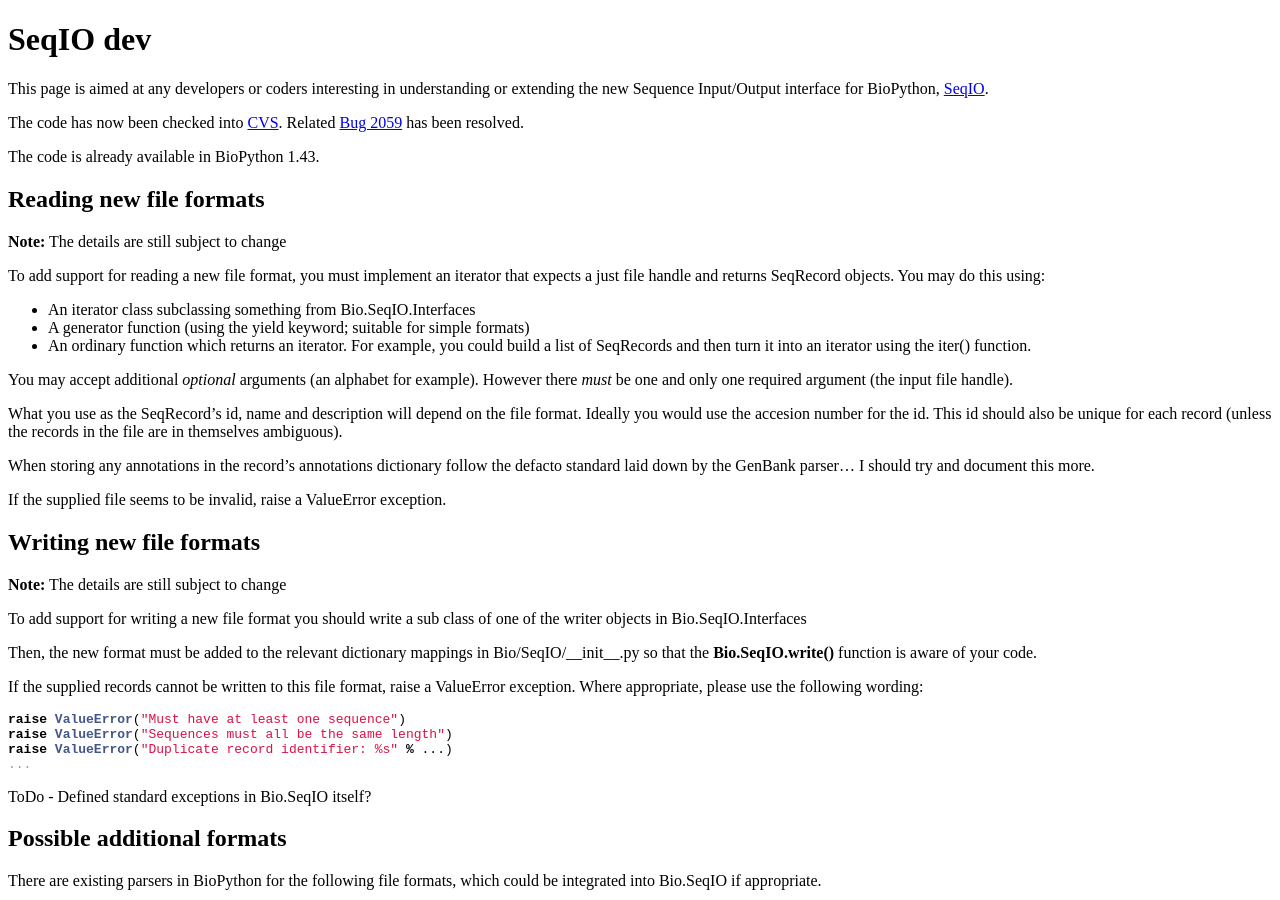
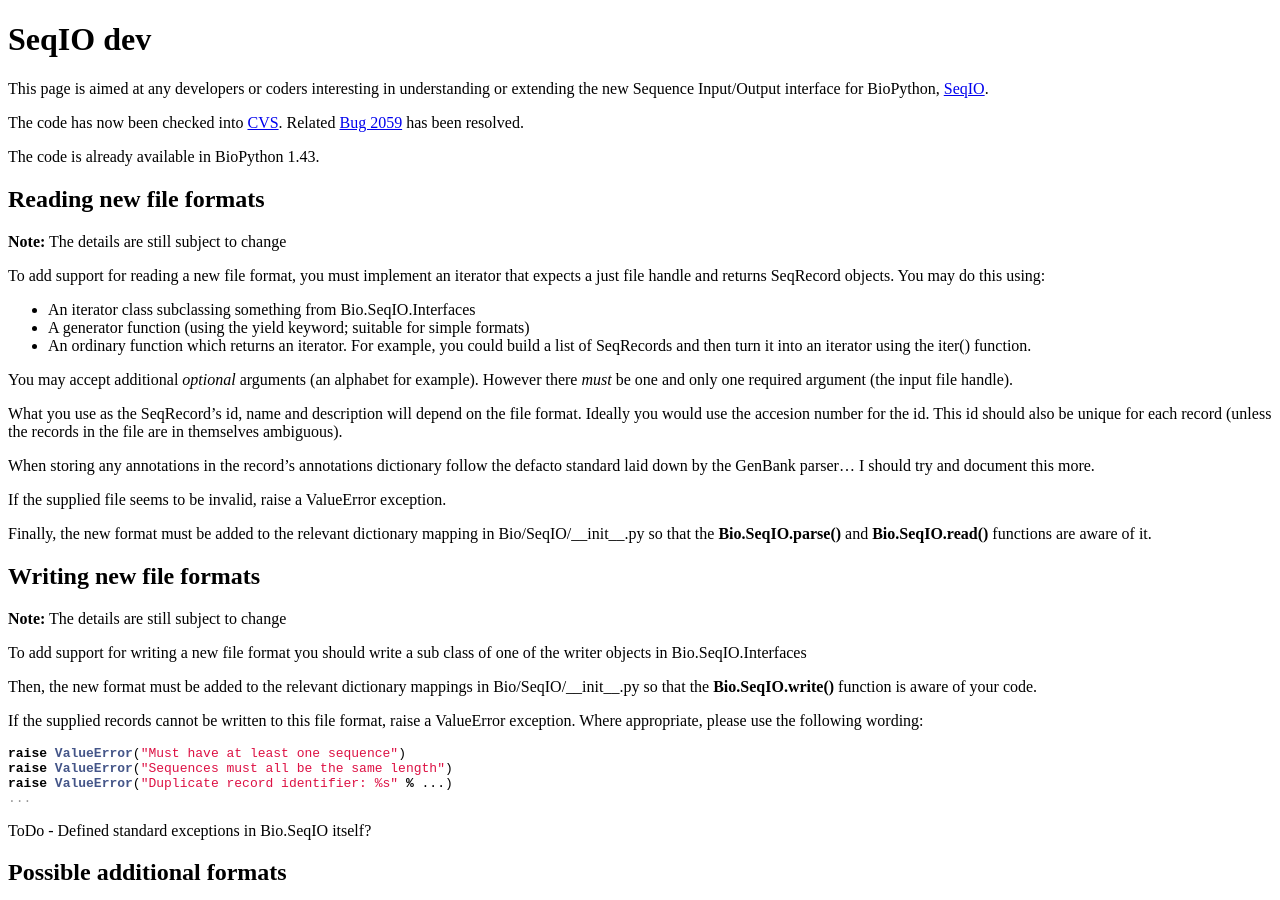
Before and after one commit to biopython/biopython.github.io, a Jekyll site: the page built from wiki/SeqIO_dev.md, in a window 1280 px wide and 900 px high. Built offline with Jekyll 4.4.1, drawn with Linux system fonts in a browser that asks for light colours.

Commit message:
note on adding new formats to the dictionary

```diff
--- a/wiki/SeqIO_dev.md
+++ b/wiki/SeqIO_dev.md
@@ -45,6 +45,10 @@ follow the defacto standard laid down by the GenBank parser... I should
 try and document this more.
 
 If the supplied file seems to be invalid, raise a ValueError exception.
+
+Finally, the new format must be added to the relevant dictionary mapping
+in Bio/SeqIO/\_\_init\_\_.py so that the **Bio.SeqIO.parse()** and
+**Bio.SeqIO.read()** functions are aware of it.
 
 Writing new file formats
 ------------------------
```
Also changed, not shown: 1 other file.
